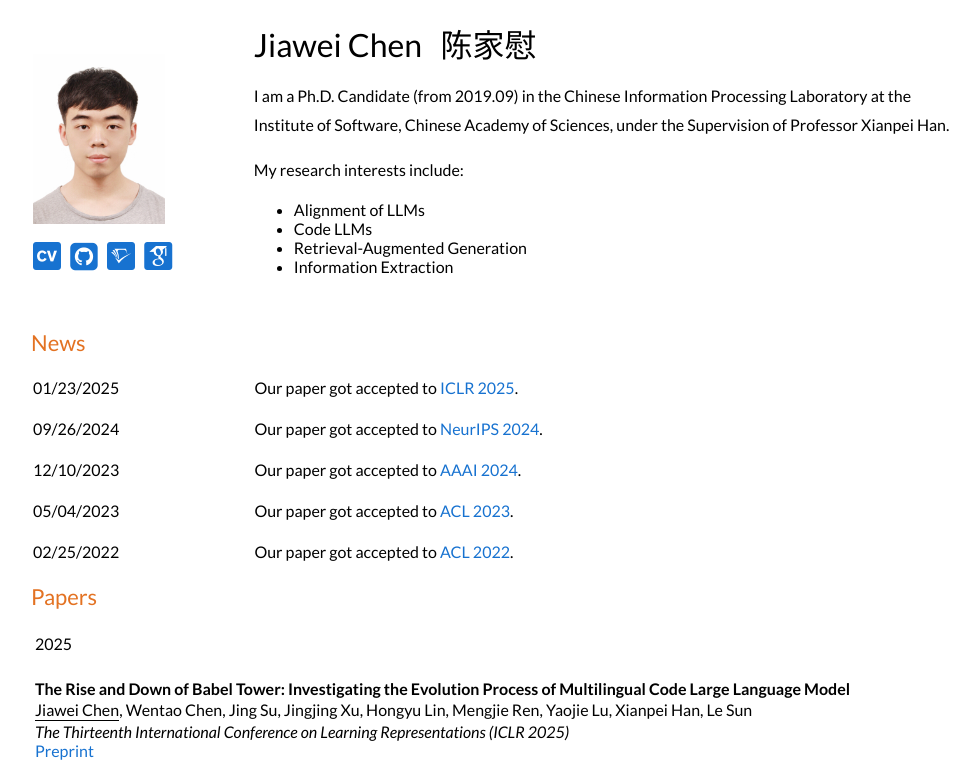
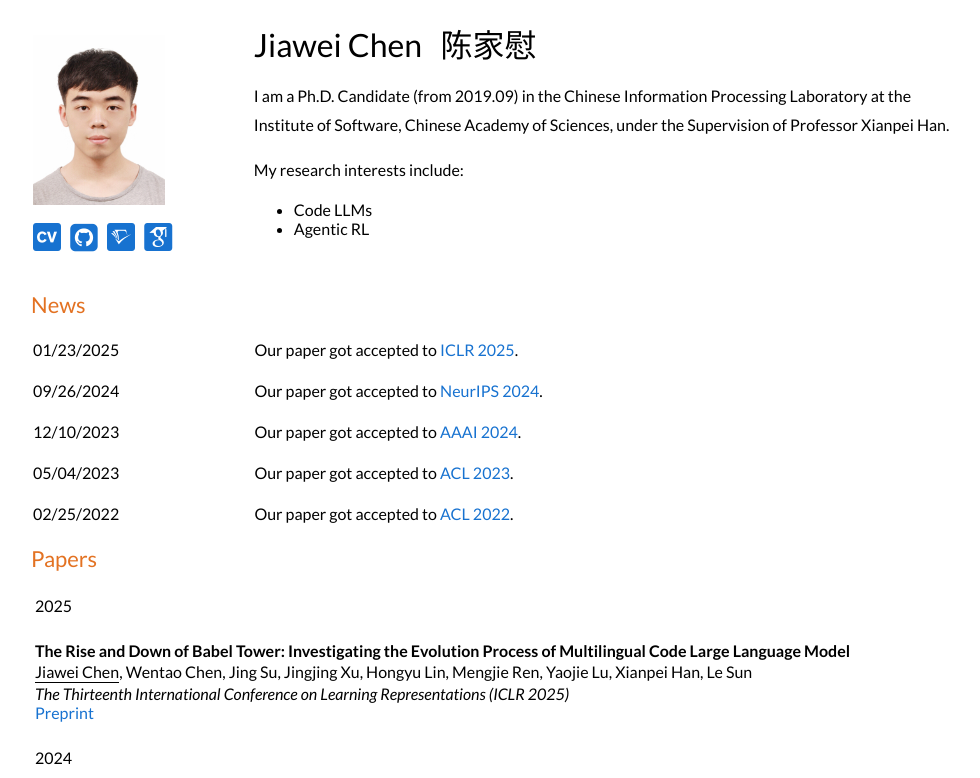
Before and after one commit to chen700564/chen700564.github.io, a plain HTML site: page index.html in a window 1280 px wide. Shown: the top 778 px of the page, without its empty margins (139-1119 px from the left). Drawn offline with Linux system fonts and the light colour scheme; some packages are replaced by stand-ins of ours; a script that the page names is missing; files whose address does not match are found by name.

Commit message:
Update index.html

```diff
--- a/index.html
+++ b/index.html
@@ -126,7 +126,7 @@
    </style>
    <link rel="icon" type="image/png" href="images/webicon.jpg">
    <title>Jiawei Chen</title>
-   <meta name="description" content="I am a Ph.D. Candidate (from 2019.09) in the Chinese Information Processing Laboratory at the Institute of Software, Chinese Academy of Sciences, under the Supervision of Professor Xianpei Han. My research interest is Large Language Models and Retrieval-Augmented Language Models.">
+   <meta name="description" content="I am a researcher in the Qwen Team, Alibaba Group. I received my doctoral degree at at the Institute of Software, Chinese Academy of Sciences, under the Supervision of Professor Xianpei Han.">
    <meta http-equiv="Content-Type" content="text/html; charset=us-ascii">
    <link href='https://fonts.googleapis.com/css?family=Lato:400,700,400italic,700italic' rel='stylesheet' type='text/css'>
    <link rel="stylesheet" href="https://cdnjs.cloudflare.com/ajax/libs/font-awesome/4.7.0/css/font-awesome.min.css">
@@ -163,10 +163,8 @@
                <p class="introduction">
                 My research interests include:
                 <ul>
-                  <li>Alignment of LLMs</li>
                   <li>Code LLMs</li>
-                  <li>Retrieval-Augmented Generation</li>
-                  <li>Information Extraction</li>
+                  <li>Agentic RL</li>
                 </ul>
                </p>
 
```
